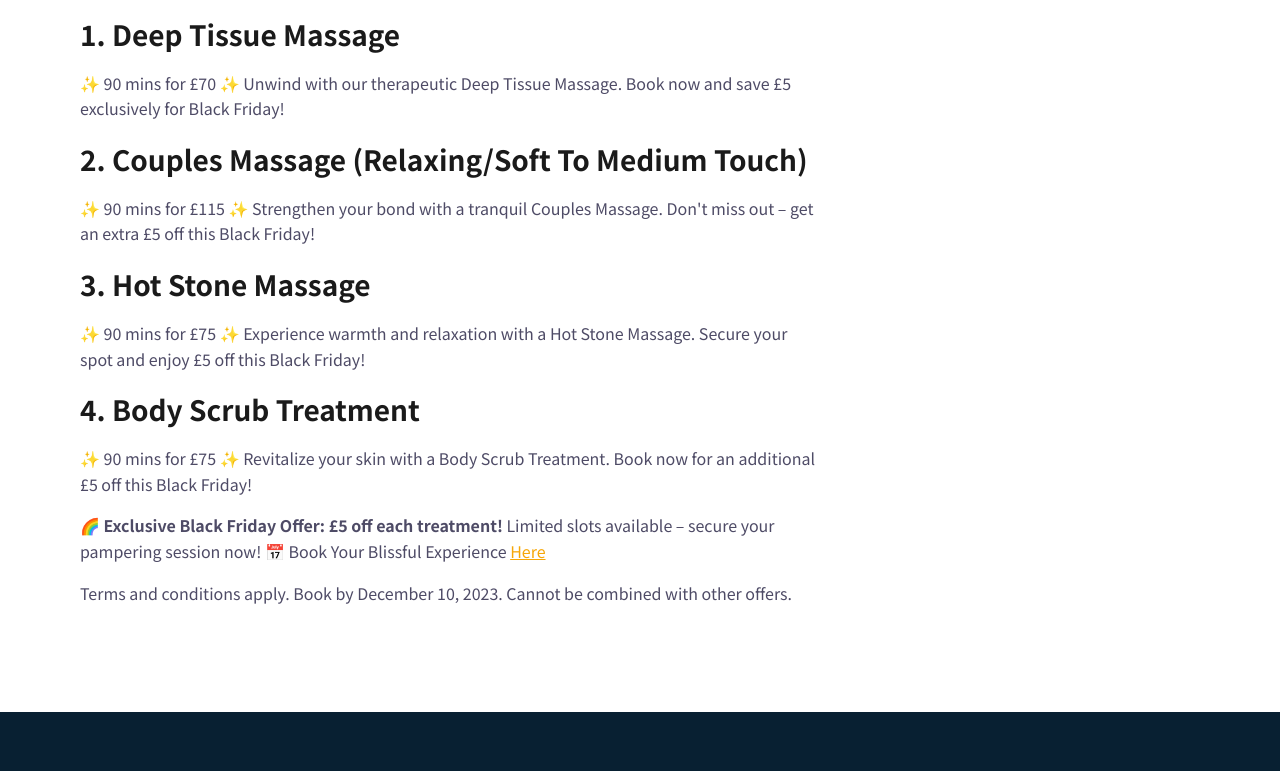
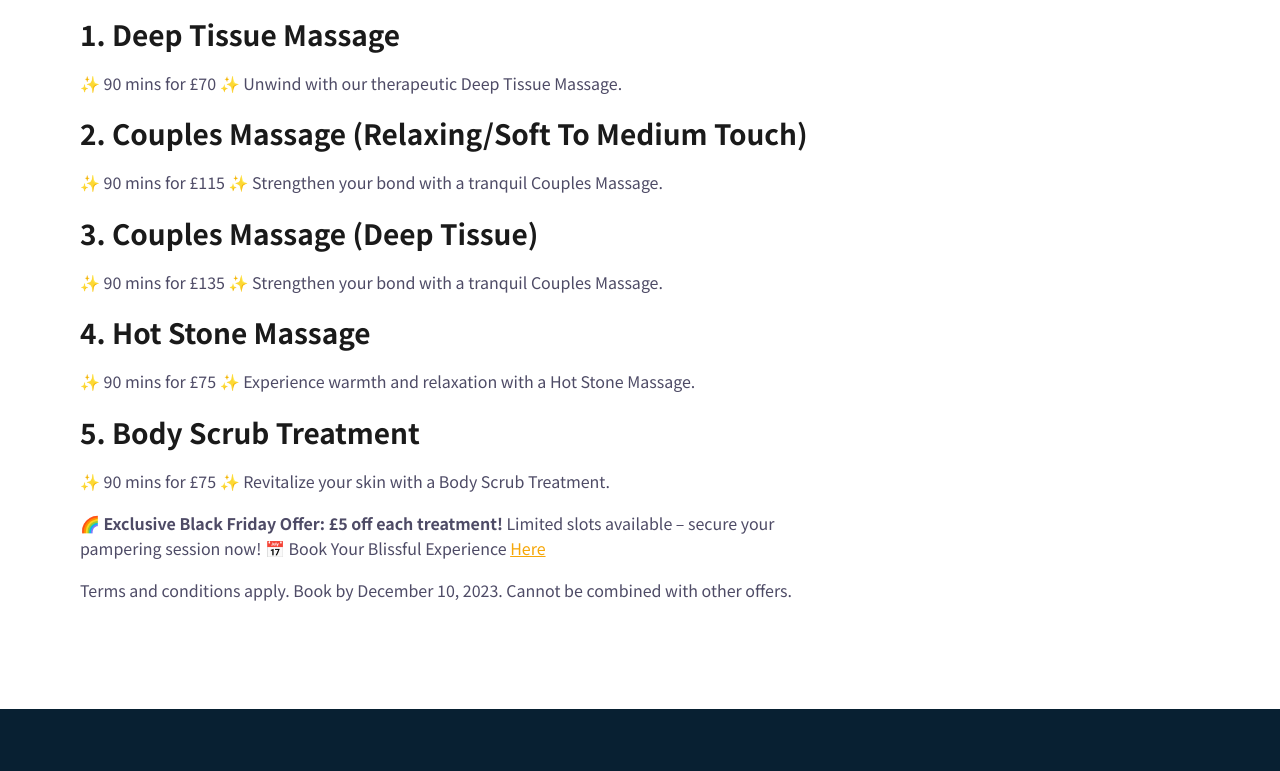
Before and after one commit to andrewbramwell/chanotai, an Eleventy site: page src/content/blog/🌟-chanotai-thai-massage-black-friday-extravaganza-🌟.md in a window 1280 px wide. Shown: the part 1274-2045 px from the top of the page. Built offline with nearby package versions, Linux system fonts and the light colour scheme; Eleventy itself is replaced by a stand-in of ours; files that its build step writes are made by us from their sources.

Commit message:
Update Blog “🌟-chanotai-thai-massage-black-friday-extravaganza-🌟”

```diff
--- a/src/content/blog/🌟-chanotai-thai-massage-black-friday-extravaganza-🌟.md
+++ b/src/content/blog/🌟-chanotai-thai-massage-black-friday-extravaganza-🌟.md
@@ -17,19 +17,23 @@ Indulge in exclusive Black Friday bliss at Chanotai Thai Massage! Treat yourself
 
 ## 1. Deep Tissue Massage
    ✨ 90 mins for £70 ✨
-   Unwind with our therapeutic Deep Tissue Massage. Book now and save £5 exclusively for Black Friday!
+   Unwind with our therapeutic Deep Tissue Massage.
 
 ## 2. Couples Massage (Relaxing/Soft To Medium Touch)
    ✨ 90 mins for £115 ✨
-   Strengthen your bond with a tranquil Couples Massage. Don't miss out – get an extra £5 off this Black Friday!
+   Strengthen your bond with a tranquil Couples Massage.
 
-## 3. Hot Stone Massage
+## 3. Couples Massage (Deep Tissue)
+   ✨ 90 mins for £135 ✨
+   Strengthen your bond with a tranquil Couples Massage.
+
+## 4. Hot Stone Massage
    ✨ 90 mins for £75 ✨
-   Experience warmth and relaxation with a Hot Stone Massage. Secure your spot and enjoy £5 off this Black Friday!
+   Experience warmth and relaxation with a Hot Stone Massage.
 
-## 4. Body Scrub Treatment
+## 5. Body Scrub Treatment
    ✨ 90 mins for £75 ✨
-   Revitalize your skin with a Body Scrub Treatment. Book now for an additional £5 off this Black Friday!
+   Revitalize your skin with a Body Scrub Treatment.
 
 🌈 **Exclusive Black Friday Offer: £5 off each treatment!**
 Limited slots available – secure your pampering session now!
```
